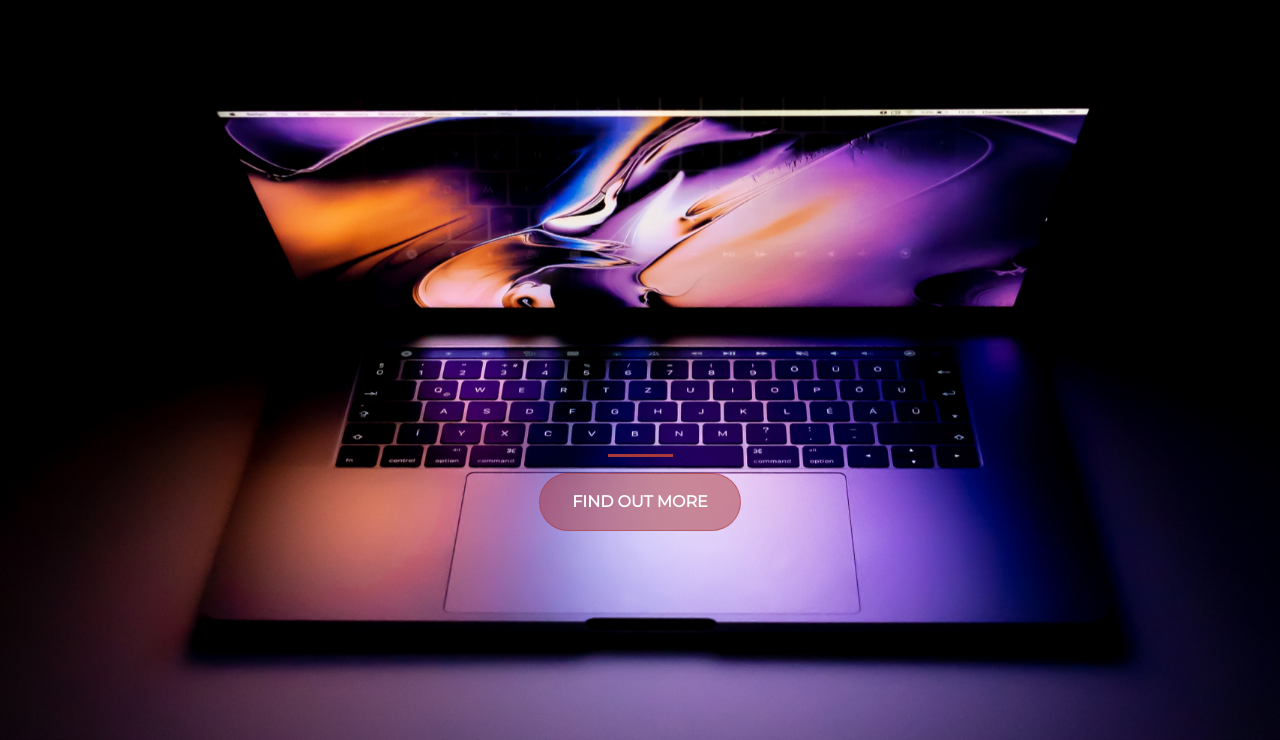
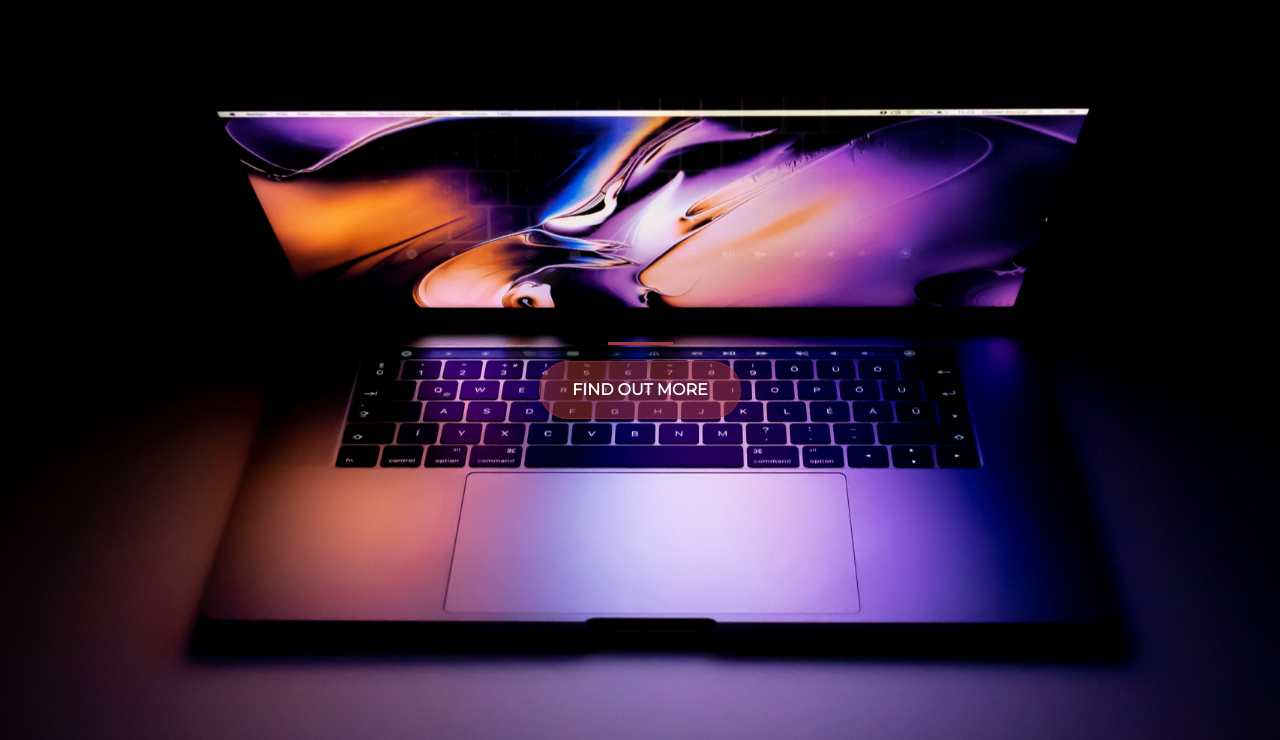
Before and after one commit to nick404s/start, a plain HTML site: page index.html in a window 1280 px wide. Shown: the part 60-800 px from the top of the page. Drawn offline with nearby package versions, Linux system fonts and the light colour scheme.

Commit message:
Update style.css

```diff
--- a/style.css
+++ b/style.css
@@ -26,7 +26,7 @@ hr{
 }
 
 .buffer{
-	height: 27rem;
+	height: 20rem;
 }
 
 .btn{
```
